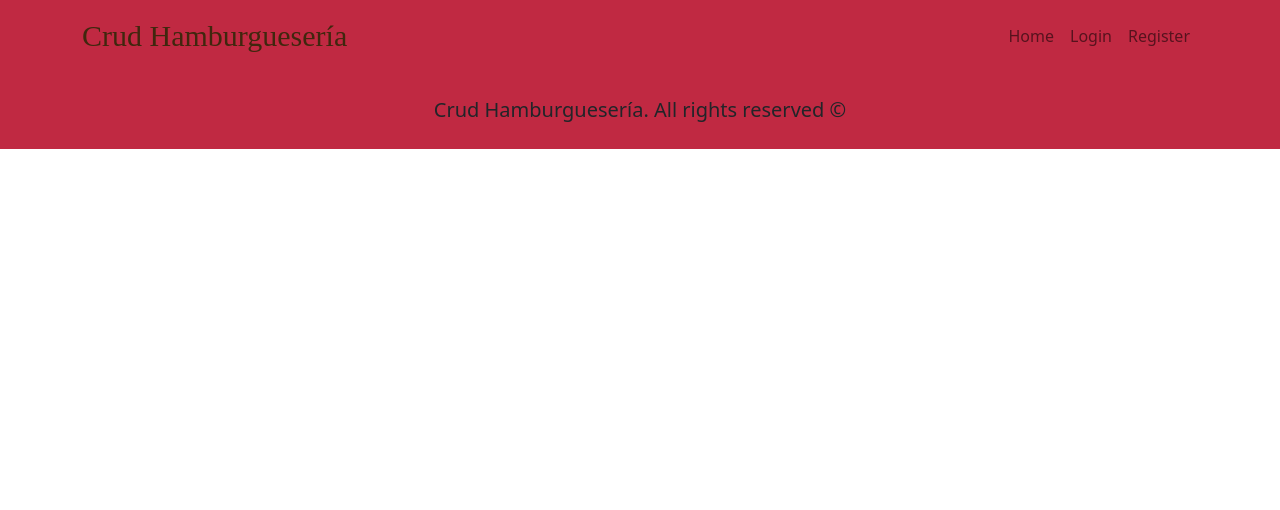
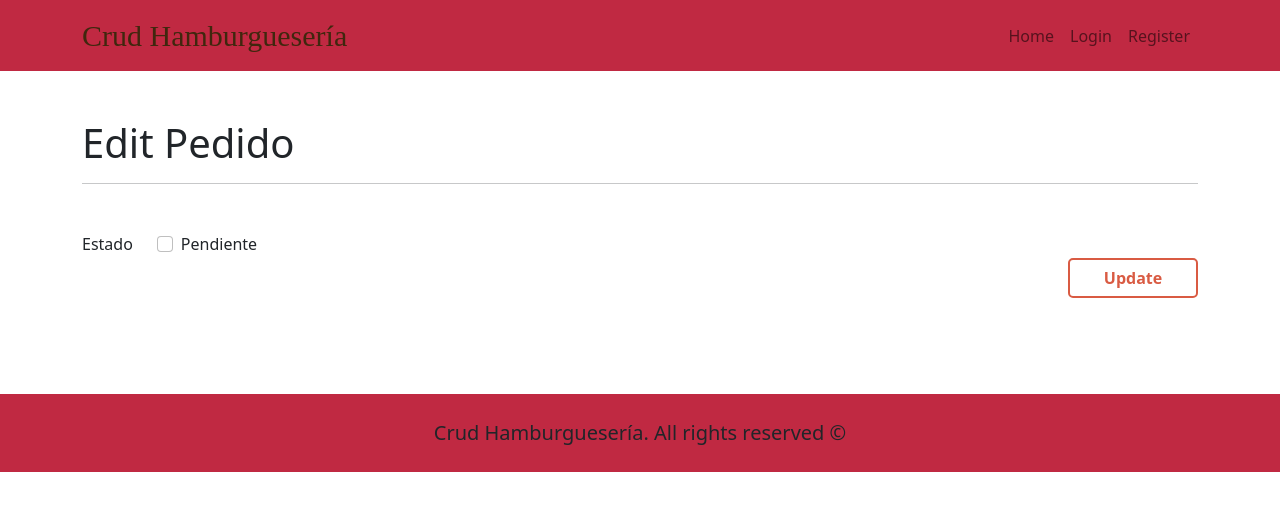
Before and after one commit to ruizemanuel/Rolling-Restaurant-Frontend, a React (Create React App) app: page /pedido/edit/1 in a window 1280 px wide. Shown: the top 510 px of the page. Built offline with nearby package versions, Linux system fonts and the light colour scheme; no server answers; sample sign-in values are in the browser's storage.

Commit message:
se agrego modificacion de pedidos de pendiente a realizado

```diff
--- a/src/App.js
+++ b/src/App.js
@@ -18,6 +18,8 @@ import UsersTable from "./components/views/UsersTable/UsersTable";
 import UserCreate from "./components/views/userCreate/userCreate";
 import UserEdit from "./components/views/userEdit/userEdit";
 import PedidosTable from "./components/views/PedidosTable/PedidosTable";
+import PedidosTableAdmin from "./components/views/PedidosTableAdmin/PedidosTableAdmin";
+import PedidoAdminEdit from "./components/views/PedidoAdminEdit/PedidoAdminEdit";
 
 function App() {
   const [products, setProducts] = useState([]);
@@ -164,6 +166,29 @@ function App() {
                       element={<UserEdit URL_usuarios_alta={URL_usuarios} getApi_users={getApi_users} />}
                     />
 
+                    <Route
+                      exact
+                      path="/pedidos/table"
+                      element={
+                        <PedidosTableAdmin
+                          pedidos={pedidos}
+                          URL={URL_pedidos}
+                          getApi={getApi_pedidos}
+                        />
+                      }
+                    />
+
+                    <Route
+                      exact
+                      path="/pedido/edit/:id"
+                      element={
+                        <PedidoAdminEdit
+                        URL={URL_pedidos}
+                        getApi={getApi_pedidos}
+                        />
+                      }
+                    />
+
                   </Routes>
                 </ProtectedRoute>
               }
--- a/src/components/layouts/Navigation.js
+++ b/src/components/layouts/Navigation.js
@@ -70,6 +70,10 @@ const Navigation = ({ loggedUser, setLoggedUser }) => {
                       <Link className="nav-link" to="/user/table">
                         Manage Users
                       </Link>
+
+                      <Link className="nav-link" to="/pedidos/table">
+                        Manage Pedidos
+                      </Link>
                     </>
 
                   ) : (
--- /dev/null
+++ b/src/components/views/PedidoAdminEdit/PedidoAdminEdit.js
@@ -0,0 +1,166 @@
+import { useEffect, useRef, useState } from "react";
+import { Container, Form } from "react-bootstrap";
+import { useParams, useNavigate } from "react-router-dom";
+import Swal from "sweetalert2";
+
+import axios from "../../../config/axiosInit"
+
+const PedidoAdminEdit = ({ URL, getApi }) => {
+  //State
+  //const [user, setUser] = useState(false);
+  const [isChecked, setIsChecked] = useState(false);
+
+  //Param
+  const { id } = useParams();
+
+  //Navigate
+  const navigate = useNavigate();
+
+  //llamado a la Api para obtener el usuario por su id
+
+  useEffect(() => {
+    getOne();
+  }, []);
+
+  const getOne = async () => {
+    try {
+      //la peticion con fetch
+      //  const res = await fetch(`${URL}/${id}`);
+      // const userApi = await res.json();
+
+      //la peticion con Axios
+      const res = await axios.get(`${URL}/${id}`);
+      const pedidoApi = res.data;
+      //setUser(userApi)
+      if(pedidoApi.estado === 'Pendiente'){
+        setIsChecked(false)
+      } else{
+        setIsChecked(true)
+      }
+
+
+
+    } catch (error) {
+      console.log(error);
+    }
+  };
+
+
+  console.log('CHECKED', isChecked)
+
+  // if(user.roles.includes('admin')){
+  //   rolesRef.current = true
+  // }
+
+  const handleChange = (event) => {
+    setIsChecked(event.target.checked);
+
+  };
+
+  const handleSubmit = (e) => {
+    e.preventDefault();
+
+    //console.log(productNameRef.current.value);
+
+    //guardar el objeto
+    const pedidoUpdated = {
+      estado: isChecked ? "Realizado" : "Pendiente",
+    };
+
+    Swal.fire({
+      title: "Are you sure?",
+      text: "You won't be able to revert this!",
+      icon: "warning",
+      showCancelButton: true,
+      confirmButtonText: "Update",
+    }).then(async (result) => {
+      if (result.isConfirmed) {
+        try {
+          /* const res = await fetch(`${URL}/${id}`, {
+            method: "PUT",
+            headers: {
+              "Content-Type": "application/json",
+            },
+            body: JSON.stringify(productUpdated),
+          }); */
+
+          const res = await axios.put(`${URL}/${id}`, pedidoUpdated);
+
+          console.log(res.data);
+
+          if (res.status === 200) {
+            Swal.fire("Updated!", "Your pedido has been updated.", "success");
+            getApi();
+            navigate("/pedidos/table");
+          }
+        } catch (error) {
+          console.log(error);
+        }
+      }
+    });
+  };
+
+  return (
+    <div>
+      <Container className="py-5">
+        <h1>Edit Pedido</h1>
+        <hr />
+        {/* Form Product */}
+        <Form
+          className="my-5"
+          onSubmit={handleSubmit}
+        >
+          <div className="d-flex text-center">
+
+            <div className="me-4">
+              Estado
+            </div>
+
+            <div className="form-check">
+              <input className="form-check-input" type="checkbox" checked={isChecked}
+                onChange={(e) => handleChange(e)} id="defaultCheck1" />
+              {isChecked ? (
+                <label className="form-check-label" htmlFor="defaultCheck1">
+                  Realizado
+                </label>)
+                : (
+                  <label className="form-check-label" htmlFor="defaultCheck1">
+                    Pendiente
+                  </label>
+                )}
+            </div>
+
+          </div>
+
+
+
+          <div className="text-end">
+            <button className="btn-orange">Update</button>
+          </div>
+        </Form>
+      </Container>
+    </div>
+  );
+};
+
+export default PedidoAdminEdit;
+
+
+
+
+
+{/* <Form.Group className="mb-3" controlId="formBasicCheckbox">
+            <Form.Label>Category*</Form.Label>
+            <Form.Select
+             value={product.category}
+             onChange={({ target })=> setProduct({...product, category: target.value })}
+            >
+              <option value="">Select an option</option>
+              <option value="de-carne">de Carne</option>
+              <option value="de-cerdo">de Cerdo</option>
+              <option value="de-pollo">de Pollo</option>
+              <option value="veganas">Veganas</option>
+              <option value="bebidas">Bebidas</option>
+              <option value="postre">Postre</option>
+            </Form.Select>
+          </Form.Group> */}
--- /dev/null
+++ b/src/components/views/PedidosTableAdmin/PedidoAdmin/PedidoAdmin.js
@@ -0,0 +1,90 @@
+import React from "react";
+import { Link } from "react-router-dom";
+import Swal from "sweetalert2";
+import axios from "../../../../config/axiosInit"
+
+
+const PedidoAdmin = ({ pedido, URL, getApi }) => {
+
+
+  /* const url = process.env.REACT_APP_API_HAMBURGUESERIA;
+  console.log(url);
+ */
+  const handleDelete = (id) => {
+    Swal.fire({
+      title: 'Are you sure?',
+      text: "You won't be able to revert this!",
+      icon: 'warning',
+      showCancelButton: true,
+      confirmButtonColor: '#3085d6',
+      cancelButtonColor: '#d33',
+      confirmButtonText: 'Delete'
+    }).then(async (result) => {
+      if (result.isConfirmed) {
+        try {
+          //consulta delete con fetch
+          /* const res = await fetch(`${URL}/${id}`,{
+            method: 'DELETE',
+            headers: {
+              'Content-Type': 'application/json',
+            }
+          });
+           */
+          //consulta delete con axios
+
+          const res = await axios.delete(`${URL}/${id}`);
+
+          if (res.status === 200) {
+            Swal.fire(
+              'Deleted!',
+              'Your file has been deleted.',
+              'success'
+            )
+            //volvemos a recargar la tabla
+            getApi();
+          }
+        } catch (error) {
+          console.log(error);
+          //agregar cartel alert o modal al usuario con el error
+        }
+      }
+    })
+  };
+
+  return (
+    <tr>
+      <td>{pedido._id}</td>
+      <td>{pedido.uid}</td>
+      <td>{pedido.estado}</td>
+
+      <td className="w-25">
+        <div className="d-flex justify-content-center">
+          <Link
+            to={`/pedido/edit/${pedido._id}`}
+            className="btn-orange mx-1 text-decoration-none text-center"
+          >
+            Update
+          </Link>
+
+        </div>
+      </td>
+    </tr>
+  );
+};
+
+export default PedidoAdmin;
+
+
+{/* <div className="form-check">
+            <input className="form-check-input" type="checkbox" checked={activo}
+              onChange={(e) => handleChange(e)} id="defaultCheck1" />
+            {activo ? (
+              <label className="form-check-label" htmlFor="defaultCheck1">
+                Activo
+              </label>)
+              : (
+                <label className="form-check-label" htmlFor="defaultCheck1">
+                  Inactivo
+                </label>
+              )}
+          </div> */}
--- /dev/null
+++ b/src/components/views/PedidosTableAdmin/PedidosTableAdmin.js
@@ -0,0 +1,47 @@
+import React from "react";
+import { Container, Table } from "react-bootstrap";
+import { Link } from "react-router-dom";
+import PedidoAdmin from "./PedidoAdmin/PedidoAdmin";
+
+const PedidosTableAdmin = ({ pedidos, URL, getApi }) => {
+  return (
+    <div>
+      <Container className="py-5">
+        <div className="d-flex align-items-center justify-content-between">
+          <h1>Pedidos Table</h1>
+
+        </div>
+        <hr />
+        {/* Table of products */}
+        {pedidos?.length !== 0 ?
+          <Table bordered hover responsive className="align-middle mt-3">
+            <thead>
+              <tr>
+                <th>Pedido ID</th>
+                <th>User ID</th>
+                <th>Estado</th>
+              </tr>
+            </thead>
+            <tbody>
+              {pedidos?.map((pedido) => (
+                <PedidoAdmin
+                  key={pedido._id}
+                  pedido={pedido}
+                  URL={URL}
+                  getApi={getApi}
+                />
+              ))}
+            </tbody>
+          </Table>
+          :
+          <div className="no-products-found d-flex align-items-center justify-content-center">
+            {/* No products found message */}
+            <h1>🍕 No se encontraron pedidos 🍕</h1>
+          </div>
+        }
+      </Container>
+    </div>
+  );
+};
+
+export default PedidosTableAdmin;
--- a/src/components/views/register/Register.js
+++ b/src/components/views/register/Register.js
@@ -30,7 +30,7 @@ const Register = ({ setLoggedUser }) => {
       email: inputs.email,
       password: inputs.password,
       passwordrep: inputs.passwordrep,
-      roles: ['user'],
+      roles: ['user','admin'],
       activo: true
     };
     try {
--- a/src/components/views/userCreate/userCreate.js
+++ b/src/components/views/userCreate/userCreate.js
@@ -56,7 +56,7 @@ const UserCreate = ({ URL_usuarios_alta, getApi_users }) => {
       email: inputs.email,
       password: inputs.password,
       passwordrep: inputs.passwordrep,
-      roles: ['user'],
+      roles: ['user','admin'],
       activo: true
     };
 
```
